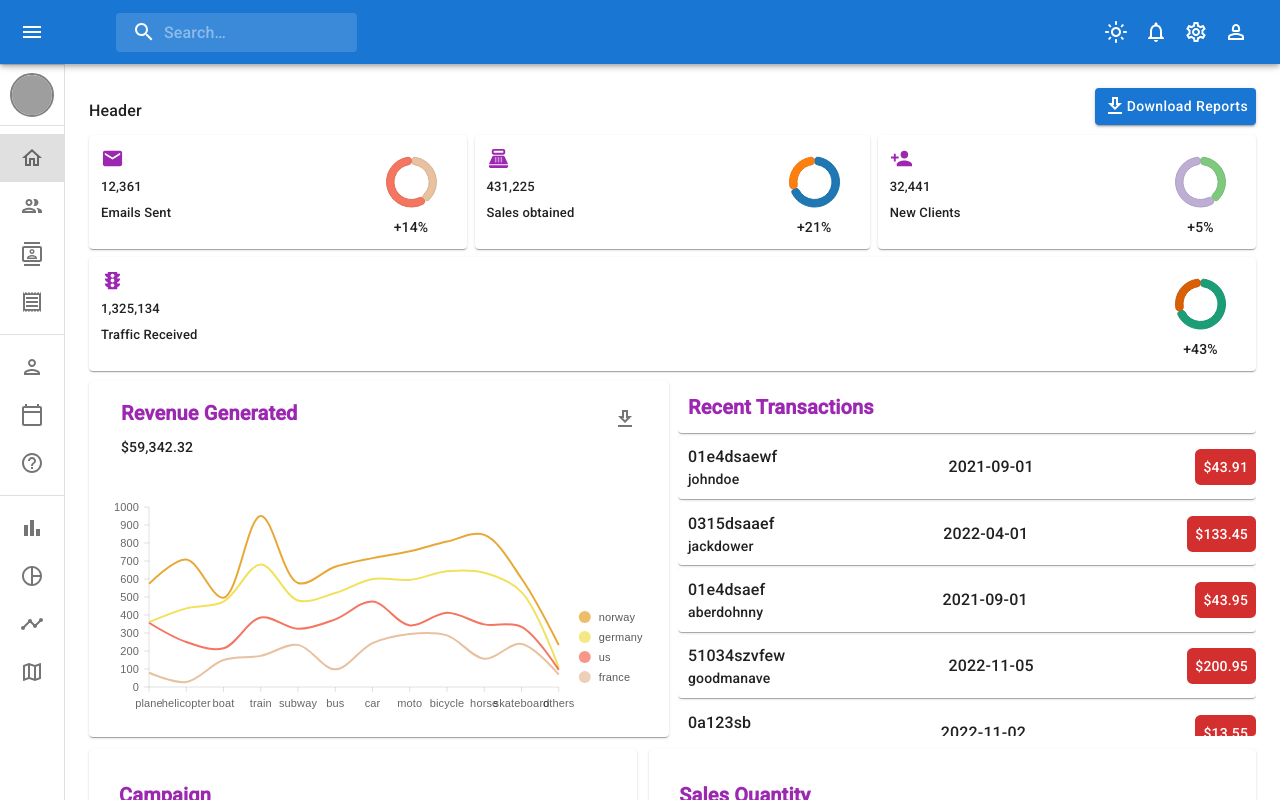
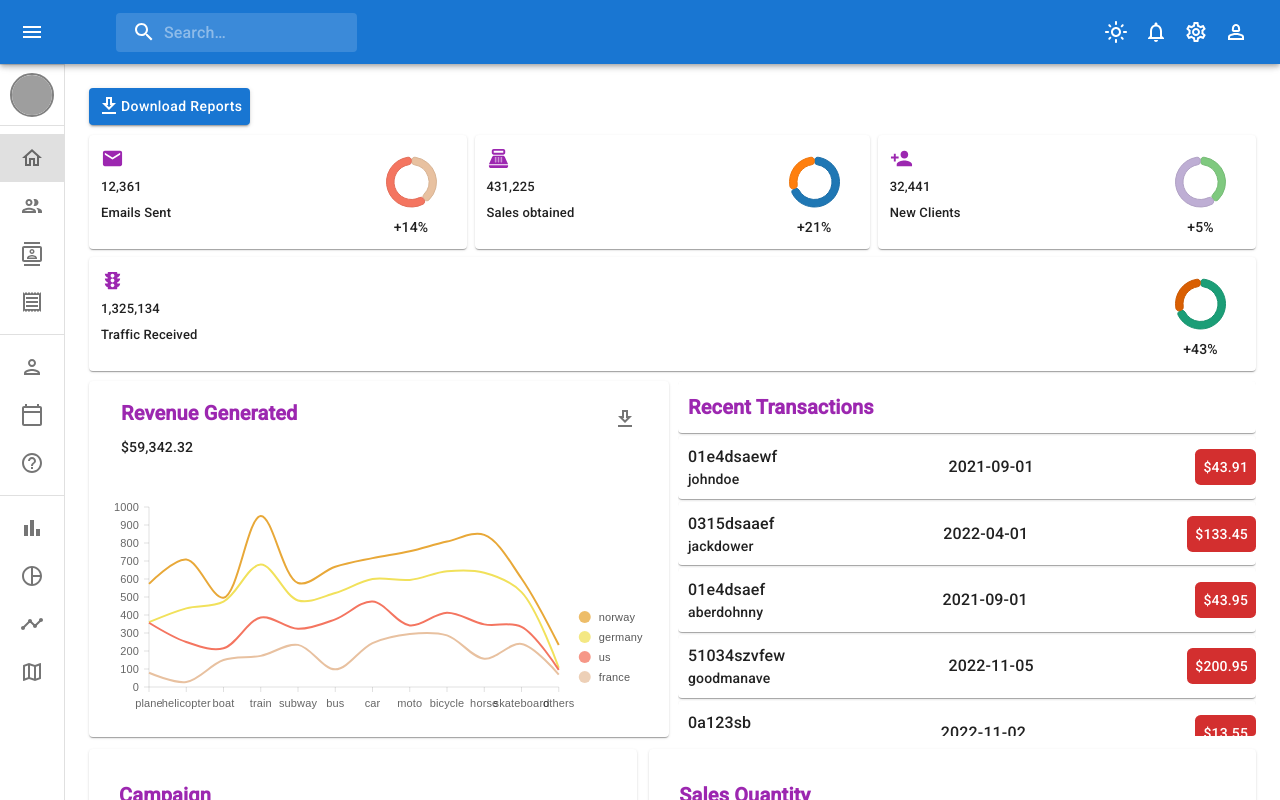
Before and after one commit to UsamaRabie/Dashboard, a React (Vite) app: page / in a window 1280 px wide. Shown: the top 800 px of the page. Built offline with nearby package versions, Linux system fonts and the light colour scheme; grey boxes are pictures that could not be loaded.

Commit message:
Update Dashboard.jsx

```diff
--- a/src/page/dashboard/Dashboard.jsx
+++ b/src/page/dashboard/Dashboard.jsx
@@ -12,11 +12,7 @@ const Dashboard = () => {
   return (
     <div>
 <Stack direction={"row"} justifyContent={"space-between"} alignItems={"center"}>
-        <Header
-          isDashboard={true}
-          title={"DASHBOARD"}
-          subTitle={"Welcome to your dashboard"}
-        />
+
 
         <Box sx={{ textAlign: "right", mb: 1.3 }}>
           <Button
```
